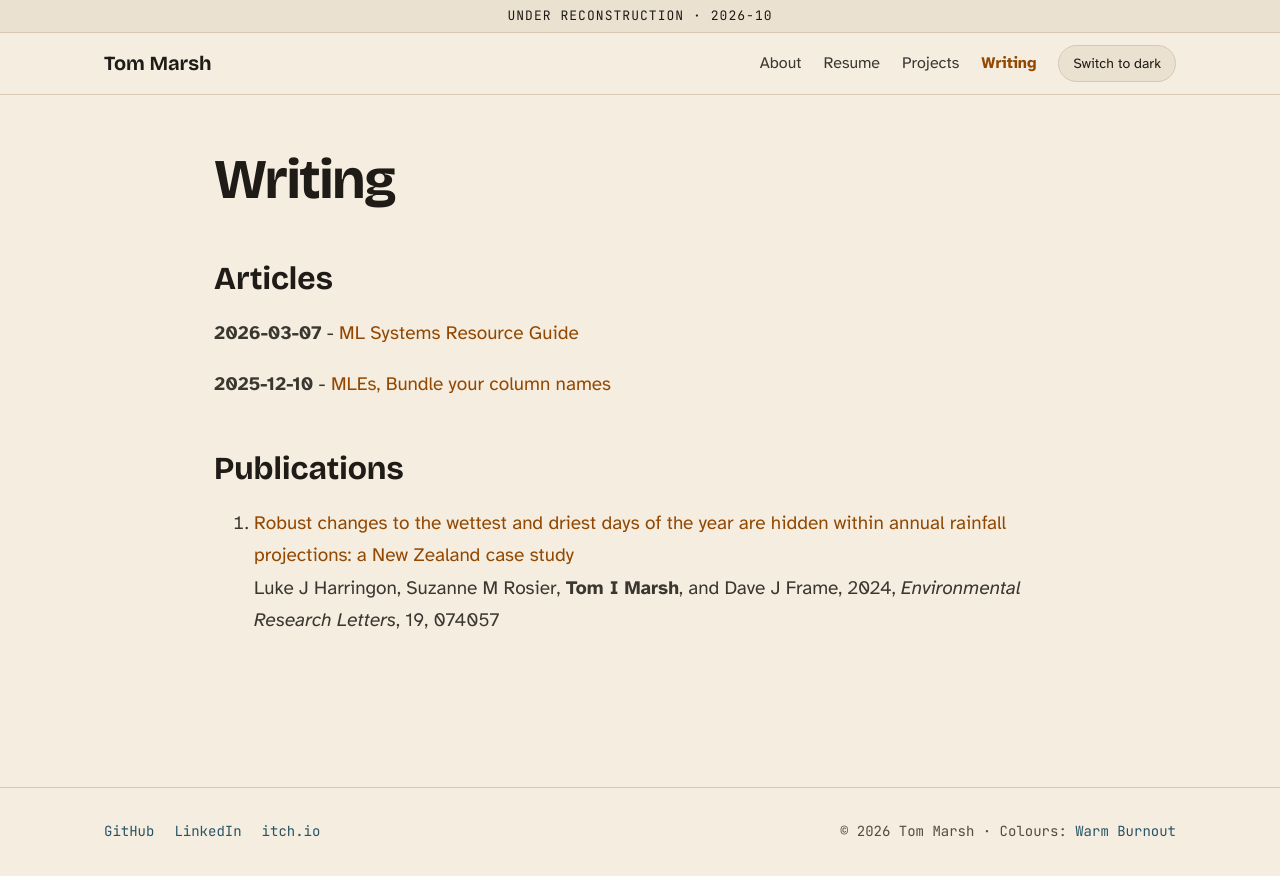
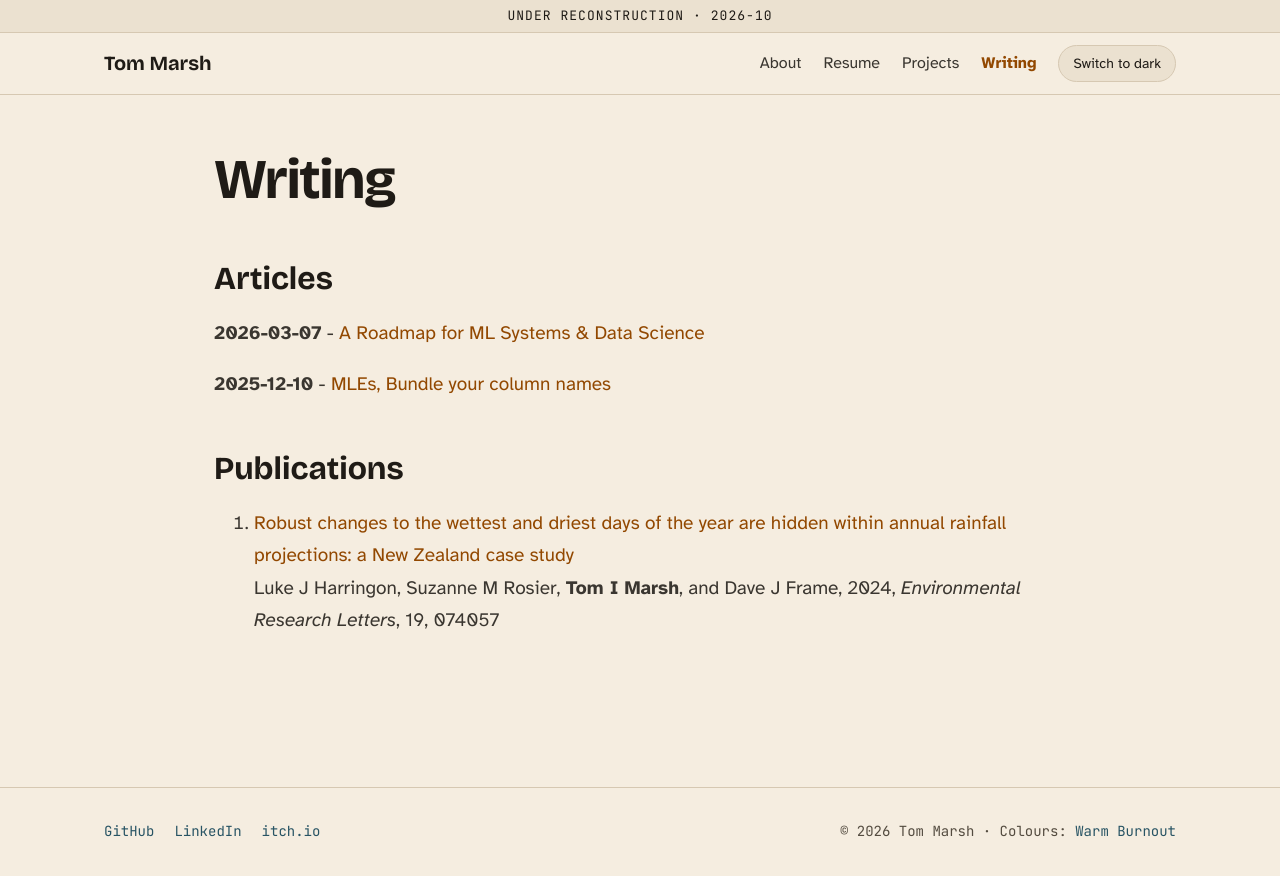
Before and after one commit to Graphight/Graphight.github.io, a Jekyll site: the page built from pages/writing.md, in a window 1280 px wide. Shown: the top 876 px of the page. Built offline with Jekyll 4.4.1, drawn with Linux system fonts in a browser that asks for light colours; our own code applies the rules of GitHub Pages for plain Markdown files.

Commit message:
writing: list articles from front matter

```diff
--- a/pages/writing.md
+++ b/pages/writing.md
@@ -6,9 +6,11 @@
 
 ## Articles
 
-**2026-03-07** - [ML Systems Resource Guide](../articles/2026-03-07_MLSystemsResourceGuide.md)
+{% assign articles = site.pages | where: "layout", "article" | sort: "date" | reverse %}
+{%- for a in articles %}
+**{{ a.date | date: "%Y-%m-%d" }}** - [{{ a.title }}]({{ a.url | relative_url }})
 
-**2025-12-10** - [MLEs, Bundle your column names](../articles/2025-12-10_BundleYourColumnNames.md)
+{% endfor %}
 
 ## Publications
 
```
